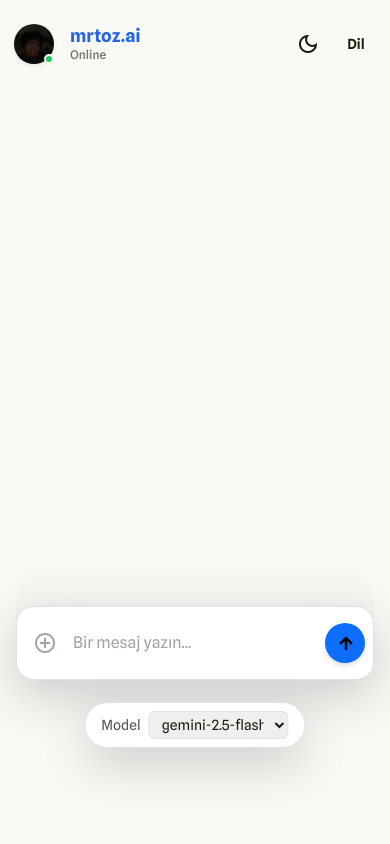
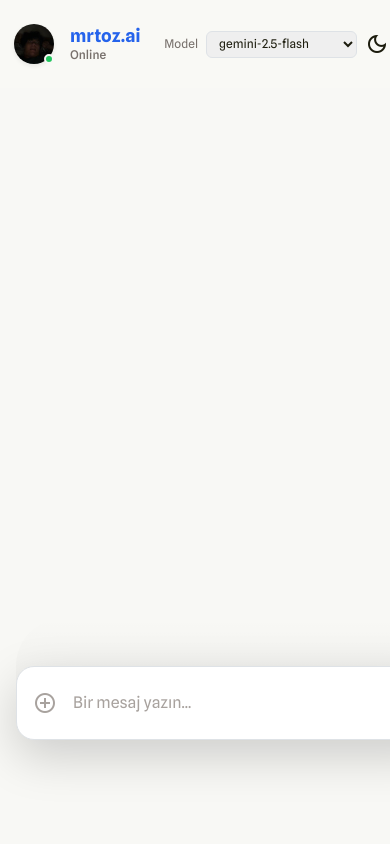
Before and after one commit to ozturkmert1212/mrtoz, a Flask app: page / in a window 390 px wide; the page is wider, and only the part inside the window is pictured. Run offline with Flask 3, Linux system fonts and the light colour scheme.

Commit message:
mobile select ai
mobile ai selection moving on top near name of ai

```diff
--- a/ai-chat-site/templates/index.html
+++ b/ai-chat-site/templates/index.html
@@ -65,15 +65,17 @@
       .dark select { background-color: #11141c; color: #eaeaf0; border-color: #1f2430; }
       .dark #lang-menu { background-color: #11141c; border-color: #1f2430; }
 
+      .mobile-model-picker { display: none; }
+
       /* Mobile tweaks */
       @media (max-width: 768px) {
         header { padding: 12px 14px !important; }
         #messages { padding: 12px !important; }
         #chat-form { border-radius: 18px; }
-        /* Move model picker above the input to avoid overlap */
-        .model-picker { left: 50%; right: auto; transform: translateX(-50%); bottom: 96px; }
-        .model-picker select { max-width: 140px; }
-        main { padding-bottom: 140px; }
+        /* Hide fixed picker; show inline picker near name */
+        .model-picker { display: none; }
+        .mobile-model-picker { display: flex; }
+        main { padding-bottom: 80px; }
       }
 
     </style>
@@ -118,6 +120,15 @@
             <div>
               <h2 class="text-lg font-bold leading-tight bot-title">mrtoz.ai</h2>
               <p class="text-xs text-stone-500 font-medium" data-i18n="online">Online</p>
+            </div>
+            <div class="mobile-model-picker items-center gap-2 ml-2">
+              <span class="text-xs text-stone-500" data-i18n="model">Model</span>
+              <select id="model-mobile" class="border border-stone-200 rounded-md px-2 py-1 text-xs focus:ring-primary focus:border-primary">
+                <option value="gemini-2.5-flash" selected>gemini-2.5-flash</option>
+                <option value="gemini-2.5-flash-lite">gemini-2.5-flash-lite</option>
+                <option value="gemma-3-12b">gemma-3-12b</option>
+                <option value="grok-3">grok-3</option>
+              </select>
             </div>
           </div>
           <div class="flex items-center gap-2">
@@ -170,6 +181,7 @@
       const promptEl = document.getElementById('prompt');
       const sendBtn = document.getElementById('send');
       const modelEl = document.getElementById('model');
+      const modelMobileEl = document.getElementById('model-mobile');
       const formEl = document.getElementById('chat-form');
       const convoListEl = document.getElementById('convo-list');
       const newConvoBtn = document.getElementById('new-convo');
@@ -216,10 +228,15 @@
           network_error: 'Network error: '
         }
       };
-      let currentLang = 'tr';
       let conversations = [];
       let activeConvoId = null;
       let selectedConvoIds = new Set();
+      let currentLang = 'tr';
+
+      function syncModel(value, source) {
+        if (modelEl && source !== 'desktop') modelEl.value = value;
+        if (modelMobileEl && source !== 'mobile') modelMobileEl.value = value;
+      }
 
       function t(key) {
         const dict = I18N[currentLang] || {};
@@ -500,7 +517,7 @@
         const loadingBubble = bubble('...', 'bot', true);
 
         try {
-          const model = modelEl?.value;
+          const model = modelEl?.value || modelMobileEl?.value;
           const res = await fetch('/api/chat', {
             method: 'POST',
             headers: { 'Content-Type': 'application/json' },
@@ -559,6 +576,14 @@
         langMenu?.classList.toggle('hidden');
       });
 
+      modelEl?.addEventListener('change', () => {
+        syncModel(modelEl.value, 'desktop');
+      });
+
+      modelMobileEl?.addEventListener('change', () => {
+        syncModel(modelMobileEl.value, 'mobile');
+      });
+
       document.querySelectorAll('[data-lang-option]').forEach((btn) => {
         btn.addEventListener('click', () => {
           const lang = btn.getAttribute('data-lang-option');
@@ -583,6 +608,7 @@
       // hydrate from storage on load
       loadLanguage();
       loadState();
+      syncModel(modelEl?.value || modelMobileEl?.value || 'gemini-2.5-flash');
       if (!activeConvoId) {
         const conv = createConversation(t('new_conversation'));
         conversations = [conv];
```
Also changed, not shown: memory-bank/activeContext.md (+2 -0 lines), memory-bank/progress.md (+1 -0 lines), memory-bank/techContext.md (+1 -0 lines).
